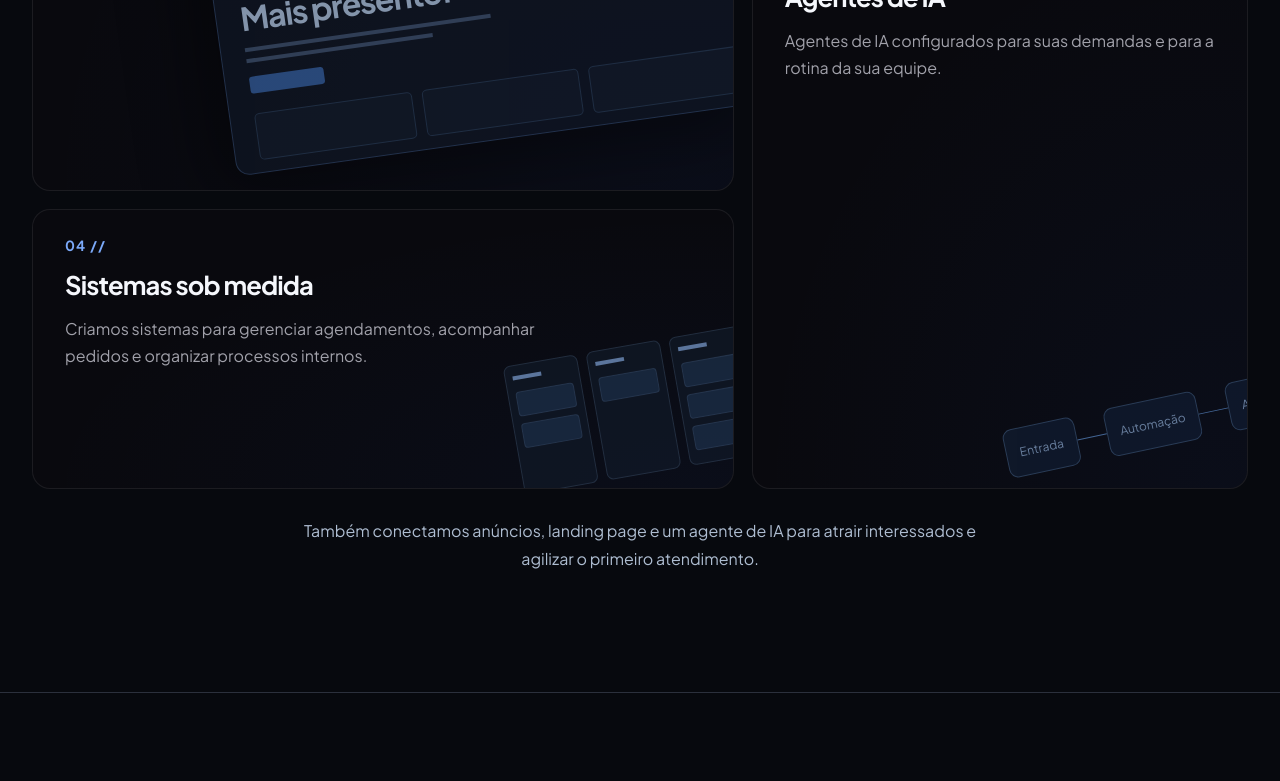
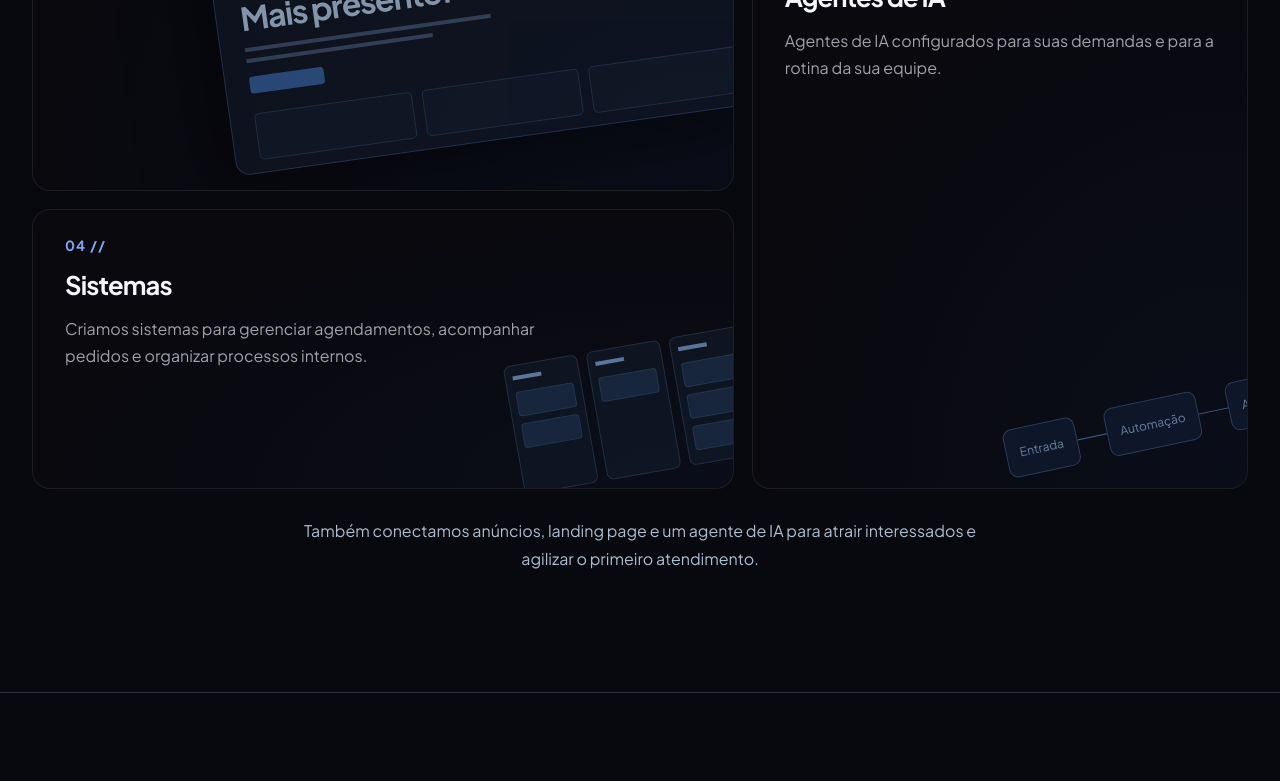
Before and after one commit to FranciscoNetoLima/amplium, a React (Vite) app: page / in a window 1280 px wide. Shown: the part 1505-2286 px from the top of the page. Built offline with nearby package versions, Linux system fonts and the light colour scheme.

Commit message:
Simplify systems service labels

```diff
--- a/src/components/Hero.jsx
+++ b/src/components/Hero.jsx
@@ -68,7 +68,7 @@ export default function Hero() {
             <b aria-hidden="true">✦</b>
           </span>
           <span className="marquee-item">
-            {t('SISTEMAS SOB MEDIDA ')}
+            {t('SISTEMAS ')}
             <b aria-hidden="true">✦</b>
           </span>
           <span className="marquee-item">
--- a/src/components/Services.jsx
+++ b/src/components/Services.jsx
@@ -91,7 +91,7 @@ export default function Services() {
           </article>
           <article id="servico-aplicacoes-crm" className="service-card service-card--crm reveal">
             <span className="service-number">04 //</span>
-            <h3>{t('Sistemas sob medida')}</h3>
+            <h3>{t('Sistemas')}</h3>
             <p>
               {t(
                 'Criamos sistemas para gerenciar agendamentos, acompanhar pedidos e organizar processos internos.',
--- a/src/translations.json
+++ b/src/translations.json
@@ -121,7 +121,7 @@
   "Serviços da Amplium": "Amplium services",
   "SITES": "WEBSITES",
   "SISTEMAS & CRM": "SYSTEMS & CRM",
-  "SISTEMAS SOB MEDIDA": "CUSTOM SYSTEMS",
+  "SISTEMAS": "SYSTEMS",
   "AGENTES DE IA": "AI AGENTS",
   "Objetivos do seu negócio": "Your business goals",
   "TRÁFEGO PAGO": "PAID ADVERTISING",
@@ -368,7 +368,7 @@
   "Conversar no WhatsApp": "Chat on WhatsApp",
   "Escolha a solução pelo seu objetivo": "Choose a solution based on your goal",
   "Aplicações e CRM": "Custom applications and CRM",
-  "Sistemas sob medida": "Custom systems",
+  "Sistemas": "Systems",
   "Apresente seus diferenciais, responda às dúvidas do cliente e facilite o contato de quem procura o que sua empresa oferece.": "Show what sets you apart, answer customer questions and make it easy for people looking for what your business offers to get in touch.",
   "Seus anúncios despertam interesse. Uma página focada na oferta ajuda a transformar esse interesse em orçamentos e compras.": "Your ads spark interest. A page focused on your offer helps turn that interest into quote requests and purchases.",
   "Seu cliente quer comprar, sem esperar respostas. Facilite a venda com produtos, pagamentos e pedidos na sua loja.": "Customers want to buy without waiting for replies. Make it easier with products, payments and orders in your online store.",
```
